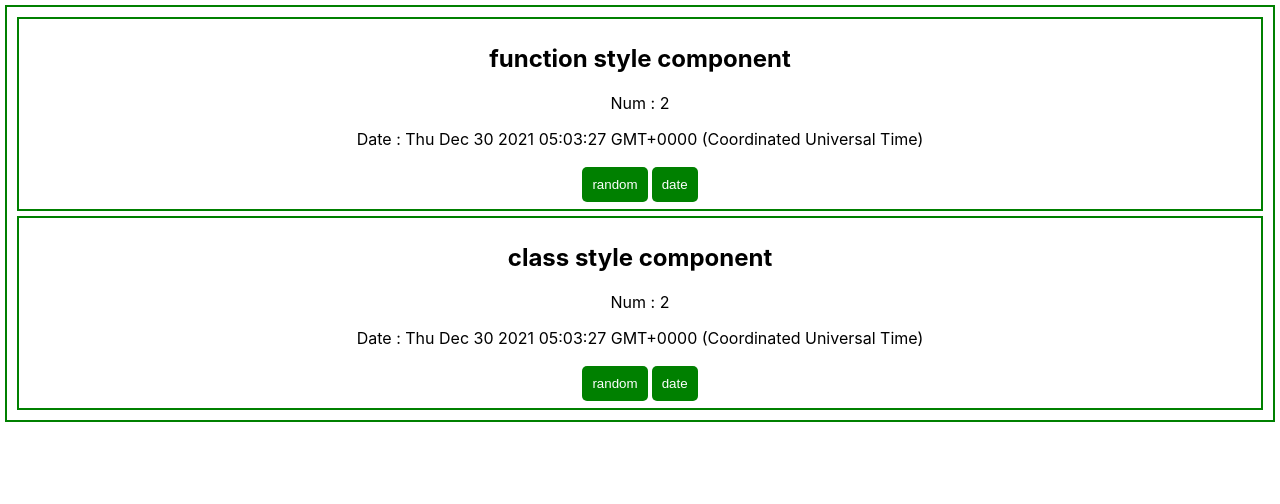
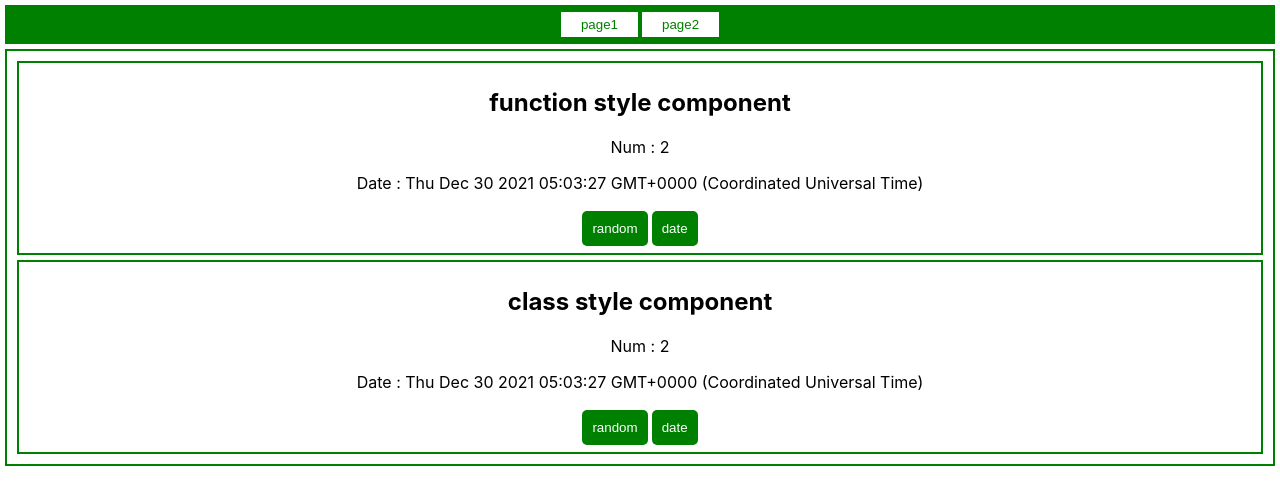
Before and after one commit to jjonami/StudyReact, a React (Create React App) app: page / in a window 1280 px wide. Shown: the top 504 px of the page. Built offline with nearby package versions, Linux system fonts and the light colour scheme.

Commit message:
생활코딩 강좌 끝

```diff
--- a/src/App.css
+++ b/src/App.css
@@ -37,6 +37,11 @@
   }
 }
 
+.page{
+  background-color: green;
+  margin: 5px;
+  padding: 5px;
+}
 .container{
   border : 2px solid green;
   margin: 5px;
@@ -51,3 +56,15 @@
   background-color: green;
   color: white;
 }
+
+.btnAccent{
+  border: none;
+  margin: 2px;
+  padding: 5px 20px;
+  background-color: white;
+  color: green;
+}
+
+ul{
+  list-style: none;
+}
--- a/src/App.js
+++ b/src/App.js
@@ -137,7 +137,21 @@ class App extends Component {
 
     render(){
         return (
-            <div className="App">{this.getPage()}</div>
+            <div className="App">
+                <div className='page'>
+                    <button className='btnAccent' onClick={function (){
+                        this.setState({
+                            page: 0
+                        })
+                    }.bind(this)}>page1</button>
+                    <button className='btnAccent' onClick={function (){
+                        this.setState({
+                            page: 1
+                        })
+                    }.bind(this)}>page2</button>
+                </div>
+                {this.getPage()}
+            </div>
         )
     }
 }
--- a/src/components/ClassComp.js
+++ b/src/components/ClassComp.js
@@ -7,18 +7,22 @@ class ClassComp extends Component{
         date: (new Date()).toString()
     }
     componentWillMount(){
-        Util.showLog('class ==> componentWillMount', Util.logStyleY)
+        Util.showLog('class ==> componentWillMount', Util.logStyleWarn)
     }
     componentDidMount(){
-        Util.showLog('class ==> componentDidMount', Util.logStyleY)
+        Util.showLog('class ==> componentDidMount', Util.logStyleWarn)
+    }
+
+    componentWillUnmount(){
+        Util.showLog('class ==> componentWillUnmount', Util.logStyleWarn)
     }
 
     componentDidUpdate(){
-        Util.showLog('class ==> componentDidUpdate', Util.logStyleY)
+        Util.showLog('class ==> componentDidUpdate', Util.logStyleWarn)
     }
 
     render(){
-        Util.showLog('class ==> render', Util.logStyleY)
+        Util.showLog('class ==> render', Util.logStyleWarn)
 
         return(
             <div className='container'>
--- a/src/components/FuncComp.js
+++ b/src/components/FuncComp.js
@@ -12,18 +12,38 @@ function FuncComp(props){
     // ===> 축약형
     let [date, setDate] = useState((new Date()).toString());
 
-    Util.showLog('func ==> render', Util.logStyleG)
+    Util.showLog('func ==> render', Util.logStyleErr)
 
     //side effect > 여러개 설치가능
+    //두번째 인자로 빈배열을 보내면 최초 1회만 실행
     useEffect(function (){
-        //class : componentDidMount() & componentDidUpdate()
-        Util.showLog('func ==> useEffect', Util.logStyleG)
+        Util.showLog('func ==> useEffect (componentDidMount)', Util.logStyleErr)
 
         //clean up > class : componentDidMount()
         return function cleanup(){
-            Util.showLog('func ==> useEffect return', Util.logStyleG)
+            Util.showLog('func ==> useEffect return (componentWillUnmount)', Util.logStyleErr)
         }
-    });
+    }, []);
+
+    //특정 인자값으로 콜백 함수를 관리
+    //ex) state > [number]가 바뀔때만
+    useEffect(function (){
+        Util.showLog('func ==> useEffect for date (componentDidMount && componentDidUpdate)', Util.logStyleInfo)
+
+        //clean up > class : componentDidMount()
+        return function cleanup(){
+            Util.showLog('func ==> useEffect for date return (componentWillUnmount)', Util.logStyleInfo)
+        }
+    }, [date]);
+
+    useEffect(function (){
+        Util.showLog('func ==> useEffect for number (componentDidMount && componentDidUpdate)', Util.logStyleSuccess)
+
+        //clean up > class : componentDidMount()
+        return function cleanup(){
+            Util.showLog('func ==> useEffect for number return (componentWillUnmount)', Util.logStyleSuccess)
+        }
+    }, [number]);
 
     return(
         <div className='container'>
--- a/src/utils/util.js
+++ b/src/utils/util.js
@@ -3,9 +3,10 @@ import {Component} from "react/cjs/react.production.min";
 
 
 class Util extends Component {
-    static logStyleY = 'color:yellow';
-    static logStyleR = 'color:red';
-    static logStyleG = 'color:green';
+    static logStyleErr      = 'color:red';
+    static logStyleWarn     = 'color:yellow';
+    static logStyleInfo     = 'color:blue';
+    static logStyleSuccess  = 'color:green';
 
     static showLog(msg, style) {
         console.log('%c %s', style, msg);
```
